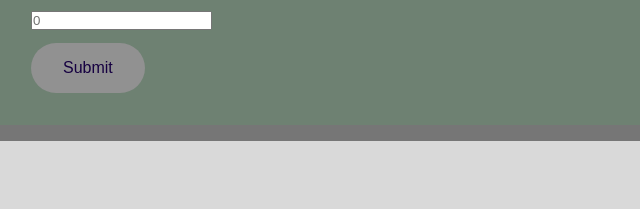
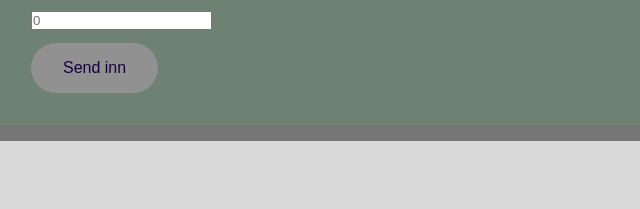
Before and after one commit to Christian404404/Craftsvilla, a plain HTML site: page bestilling.html in a window 1280 px wide. Shown: the part 1073-1282 px from the top of the page, 241-881 px from the left. Drawn offline with Linux system fonts and the light colour scheme.

```diff
--- a/bestilling.html
+++ b/bestilling.html
@@ -58,7 +58,7 @@
           <h2>Hvor mangen personer er dere?</h2>
           <input type="text" name="Antall personer" placeholder="0" />
           <form action="404.html" method="post">
-            <button class="btn" type="submit">Submit</button>
+            <button class="btn" type="submit">Send inn</button>
           </form>
         </article>
       </section>
```
